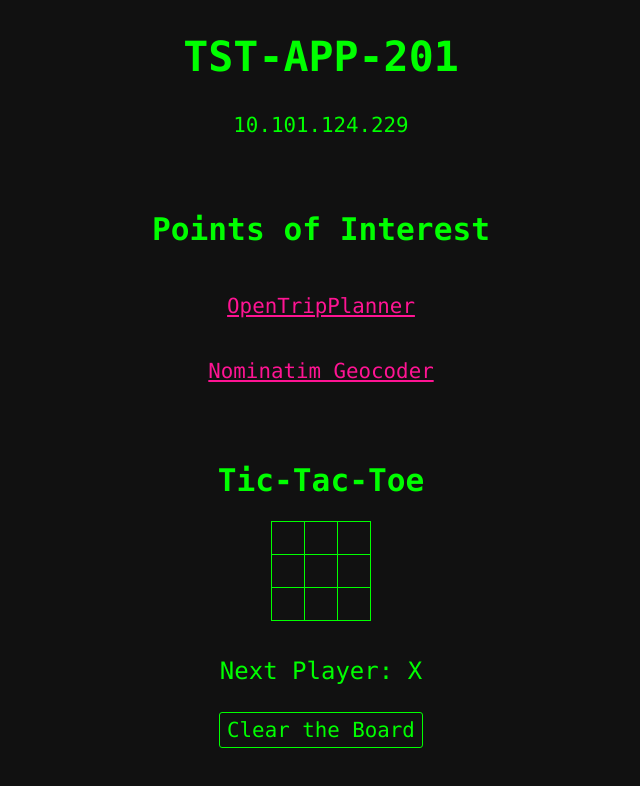
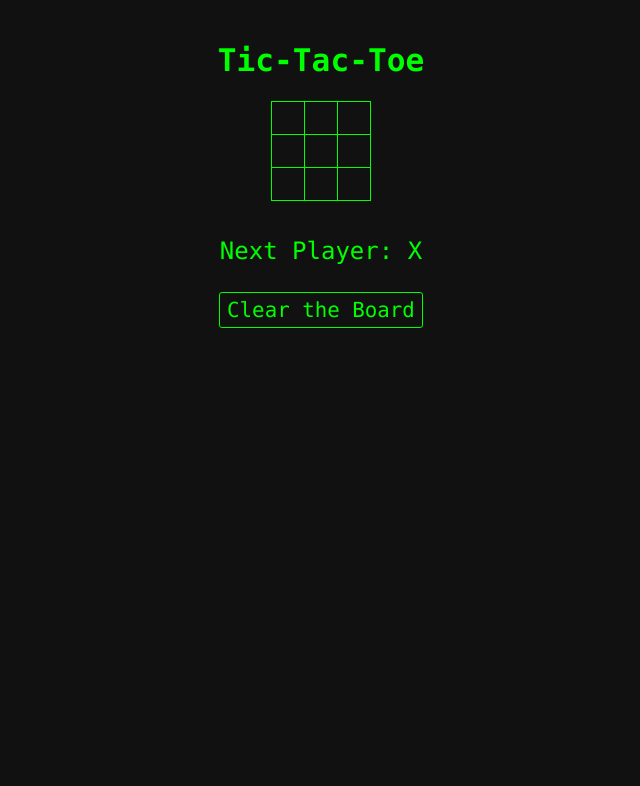
Before and after one commit to darmentrout/react-tic-tac-toe, a React app: page public/index.html in a window 1280 px wide. Shown: the whole page, without its empty margins (319-959 px from the left). Built offline with nearby package versions, Linux system fonts and the light colour scheme.

Commit message:
initial public commit

```diff
--- a/public/index.html
+++ b/public/index.html
@@ -59,17 +59,6 @@
 
     <noscript>You need to enable JavaScript to run this app.</noscript>
 
-    <header class="center">
-        <h1>TST-APP-201</h1>
-        <p>10.101.124.229</p>
-    </header>
-
-    <div class="center">
-        <h2>Points of Interest</h2>
-        <p><a href="http://tst-app-201:3000/">OpenTripPlanner</a></p>
-        <p><a href="http://tst-app-201:3010/nominatim/">Nominatim Geocoder</a></p>
-    </div>
-
     <div id="root" class="center"></div>
 
     <!--
```
